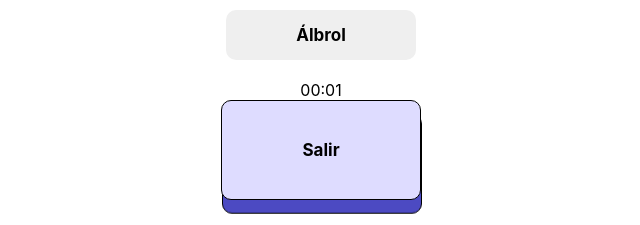
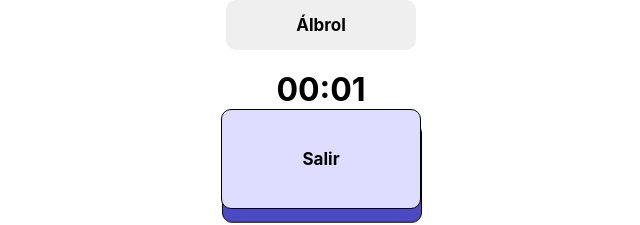
Before and after one commit to adiezdev/reply-true, a React (Create React App) app: page /questions in a window 1280 px wide. Shown: the part 445-670 px from the top of the page, without its empty margins (319-959 px from the left). Built offline with nearby package versions, Linux system fonts and the light colour scheme.

Commit message:
Style countdown

```diff
--- a/public/index.html
+++ b/public/index.html
@@ -10,34 +10,13 @@
       content="Web site created using create-react-app"
     />
     <link rel="apple-touch-icon" href="%PUBLIC_URL%/logo192.png" />
-    <!--
-      manifest.json provides metadata used when your web app is installed on a
-      user's mobile device or desktop. See https://developers.google.com/web/fundamentals/web-app-manifest/
-    -->
+
     <link rel="manifest" href="%PUBLIC_URL%/manifest.json" />
-    <!--
-      Notice the use of %PUBLIC_URL% in the tags above.
-      It will be replaced with the URL of the `public` folder during the build.
-      Only files inside the `public` folder can be referenced from the HTML.
 
-      Unlike "/favicon.ico" or "favicon.ico", "%PUBLIC_URL%/favicon.ico" will
-      work correctly both with client-side routing and a non-root public URL.
-      Learn how to configure a non-root public URL by running `npm run build`.
-    -->
-    <title>React App</title>
+    <title>Reply True</title>
   </head>
   <body>
     <noscript>You need to enable JavaScript to run this app.</noscript>
     <div id="root"></div>
-    <!--
-      This HTML file is a template.
-      If you open it directly in the browser, you will see an empty page.
-
-      You can add webfonts, meta tags, or analytics to this file.
-      The build step will place the bundled scripts into the <body> tag.
-
-      To begin the development, run `npm start` or `yarn start`.
-      To create a production bundle, use `npm run build` or `yarn build`.
-    -->
   </body>
 </html>
--- a/src/components/questions/Countdown.js
+++ b/src/components/questions/Countdown.js
@@ -22,7 +22,7 @@ export const Countdown = ({handleIncrement, num, setNum}) => {
 
     return (
         <div>
-            <div>00:0{num}</div>
+            <h1>00:0{num}</h1>
         </div>
     )
 }
```
